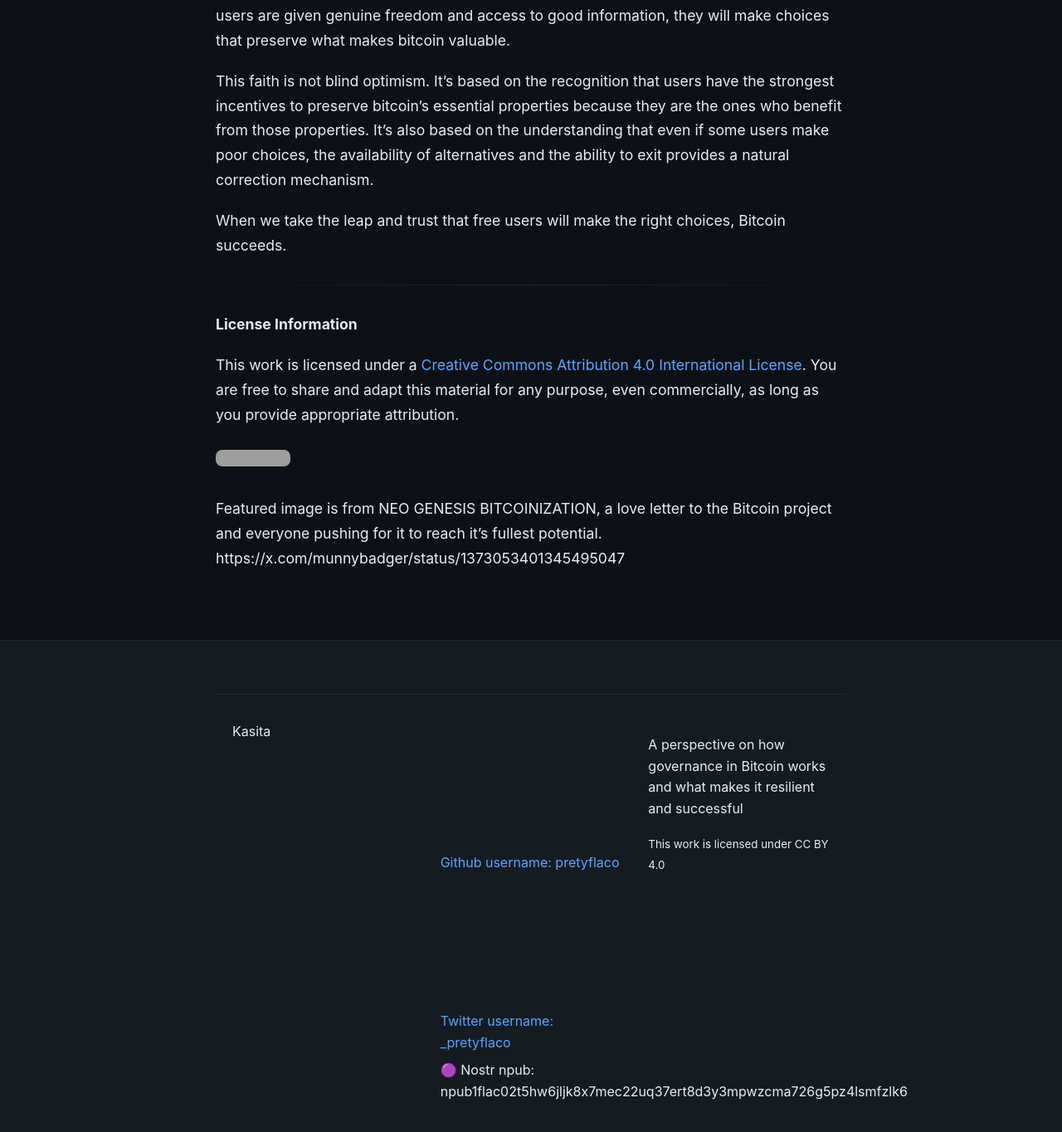
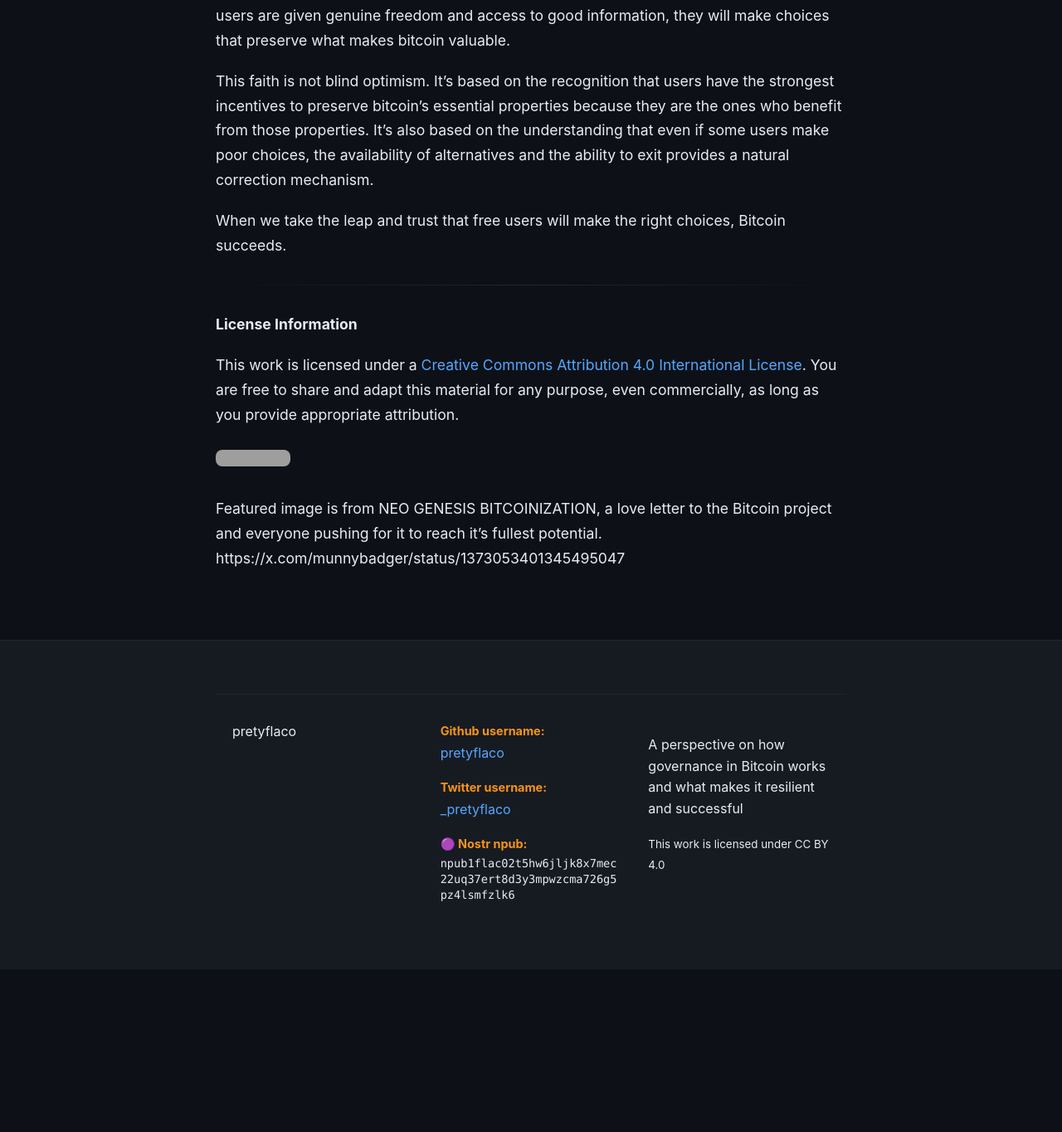
Before and after one commit to pretyflaco/bitcoingovernance, a Jekyll site: the page built from index.md, in a window 1280 px wide and 1400 px high, scrolled down 8912 px. Shown: the top 1364 px of the window at 83% size. Built offline with Jekyll 4.4.1, drawn with Linux system fonts in a browser that asks for light colours; after the commit the page ends 10080 px from its top, so only the background shows below that; grey boxes are pictures that could not be loaded.

Commit message:
Fix footer author name and social media spacing
- Change author from 'Kasita' to 'pretyflaco' in _config.yml
- Improve social media links layout and spacing:
  * Add proper vertical spacing between items
  * Use flexbox for better alignment
  * Style labels with bitcoin orange color
  * Make long Nostr key more readable with monospace font
  * Add word-break for better mobile display
- Clean up social.html markup without SVG dependencies

```diff
--- a/_config.yml
+++ b/_config.yml
@@ -1,7 +1,7 @@
 # Site settings
 title: "The Bitcoin Approach to Decentralized Governance"
 description: "A perspective on how governance in Bitcoin works and what makes it resilient and successful"
-author: "Kasita"
+author: "pretyflaco"
 url: "https://yourusername.github.io"
 baseurl: "/bitcoingovernance"
 
--- a/_includes/social.html
+++ b/_includes/social.html
@@ -1,15 +1,22 @@
-{%- assign social = site.minima.social_links | default: site.data.social -%}
-
 <ul class="social-media-list">
   {%- if site.github_username -%}
-  <li><a href="https://github.com/{{ site.github_username| cgi_escape | escape }}"><svg class="svg-icon"><use xlink:href="{{ '/assets/minima-social-icons.svg#github' | relative_url }}"></use></svg> <span class="username">Github username: {{ site.github_username| escape }}</span></a></li>
+  <li class="social-item">
+    <strong>Github username:</strong>
+    <a href="https://github.com/{{ site.github_username | escape }}">{{ site.github_username | escape }}</a>
+  </li>
   {%- endif -%}
 
   {%- if site.twitter_username -%}
-  <li><a href="https://twitter.com/{{ site.twitter_username| cgi_escape | escape }}"><svg class="svg-icon"><use xlink:href="{{ '/assets/minima-social-icons.svg#twitter' | relative_url }}"></use></svg> <span class="username">Twitter username: {{ site.twitter_username| escape }}</span></a></li>
+  <li class="social-item">
+    <strong>Twitter username:</strong>
+    <a href="https://twitter.com/{{ site.twitter_username | escape }}">{{ site.twitter_username | escape }}</a>
+  </li>
   {%- endif -%}
 
   {%- if site.nostr_npub -%}
-  <li><span>🟣 <span class="username">Nostr npub: {{ site.nostr_npub| escape }}</span></span></li>
+  <li class="social-item">
+    <strong>🟣 Nostr npub:</strong>
+    <span class="nostr-key">{{ site.nostr_npub | escape }}</span>
+  </li>
   {%- endif -%}
 </ul>
--- a/assets/css/style.scss
+++ b/assets/css/style.scss
@@ -230,18 +230,39 @@ th {
 
 .contact-list li,
 .social-media-list li {
-  margin-bottom: 0.5rem;
+  margin-bottom: 0.8rem;
+}
+
+.social-item {
+  display: flex;
+  flex-direction: column;
+  margin-bottom: 1rem !important;
+}
+
+.social-item strong {
+  color: #f7931a;
+  margin-bottom: 0.2rem;
+  font-size: 0.9rem;
 }
 
 .contact-list a,
 .social-media-list a {
   color: #58a6ff;
   text-decoration: none;
+  word-break: break-all;
 }
 
 .contact-list a:hover,
 .social-media-list a:hover {
   color: #79c0ff;
+}
+
+.nostr-key {
+  color: #e6edf3;
+  font-family: "SFMono-Regular", Consolas, "Liberation Mono", Menlo, Courier, monospace;
+  font-size: 0.85rem;
+  word-break: break-all;
+  line-height: 1.4;
 }
 
 /* License section styling */
```
